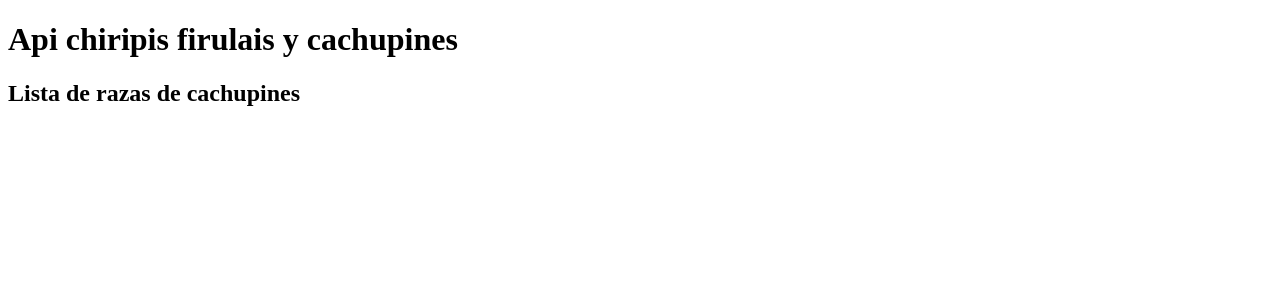
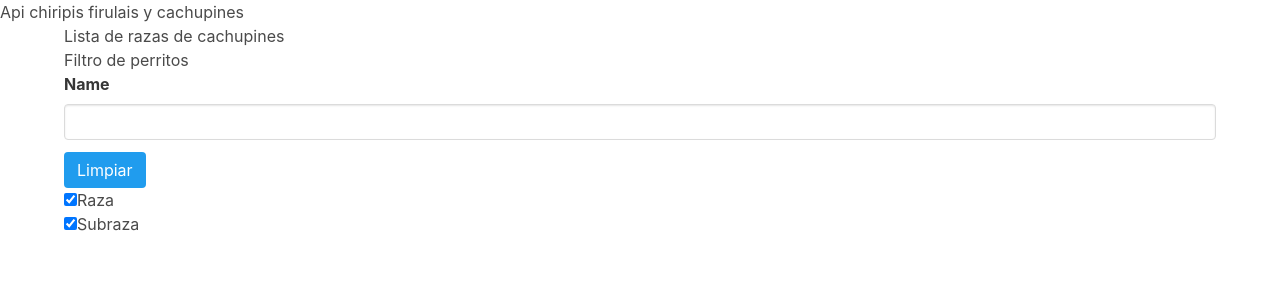
Before and after one commit to bnjmnsepulveda/FrontendDogAPI, an Angular app: page / in a window 1280 px wide. Shown: the top 300 px of the page. Built offline with nearby package versions, Linux system fonts and the light colour scheme; no server answers.

Commit message:
se agrega filtro y se empieza a integrar css

```diff
--- a/src/app/app.component.html
+++ b/src/app/app.component.html
@@ -1,3 +1,5 @@
 <!--The content below is only a placeholder and can be replaced.-->
 <h1>Api chiripis firulais y cachupines</h1>
-<router-outlet></router-outlet>
+<div class="container">
+  <router-outlet></router-outlet>
+</div>
--- a/src/app/app.module.ts
+++ b/src/app/app.module.ts
@@ -11,6 +11,7 @@ import { FiltroComponent } from './components/filtro/filtro.component';
 import { ContenedorRazasComponent } from './components/contenedor-razas/contenedor-razas.component';
 import { ApiErrorhandler } from './services/error-handler';
 import { DetalleSubrazaComponent } from './components/detalle-subraza/detalle-subraza.component';
+import { ImagenesComponent } from './components/imagenes/imagenes.component';
 
 @NgModule({
   declarations: [
@@ -19,7 +20,8 @@ import { DetalleSubrazaComponent } from './components/detalle-subraza/detalle-su
     DetalleRazaComponent,
     FiltroComponent,
     ContenedorRazasComponent,
-    DetalleSubrazaComponent
+    DetalleSubrazaComponent,
+    ImagenesComponent
   ],
   imports: [
     BrowserModule,
--- a/src/app/components/contenedor-razas/contenedor-razas.component.html
+++ b/src/app/components/contenedor-razas/contenedor-razas.component.html
@@ -1,6 +1,11 @@
 <h2>Lista de razas de cachupines</h2>
-<!--<app-filtro></app-filtro>-->
+<app-filtro
+[data]="data"
+[razas]="razas"
+(filtrarRazas)="onFiltarRazas($event)"
+(limpiarFiltro)="onLimpiarFiltro($event)"></app-filtro>
 <app-lista-razas
 [razas]="razas"
 (seleccionarRaza)="onSeleccionarRaza($event)"
-(seleccionarSubraza)="onSeleccionarSubraza($event)" ></app-lista-razas>
+(seleccionarSubraza)="onSeleccionarSubraza($event)"
+ ></app-lista-razas>
--- a/src/app/components/contenedor-razas/contenedor-razas.component.ts
+++ b/src/app/components/contenedor-razas/contenedor-razas.component.ts
@@ -11,6 +11,7 @@ import { Raza, Subraza } from 'src/app/model/domain';
 export class ContenedorRazasComponent implements OnInit {
 
   razas: Raza[];
+  data: Raza[];
 
   constructor(
     private razaService: RazaService,
@@ -21,9 +22,20 @@ export class ContenedorRazasComponent implements OnInit {
     this.razaService
     .findAll()
     .subscribe(
-      razas =>  this.razas = razas ,
+      razas => {
+        this.data = razas.slice();
+        this.razas = razas;
+      },
       error => console.log(error)
     );
+  }
+
+  onFiltarRazas(razas: Raza[]) {
+    this.razas = razas;
+  }
+
+  onLimpiarFiltro(razas: Raza[]) {
+    this.razas = this.data;
   }
 
   onSeleccionarRaza(raza: Raza) {
--- a/src/app/components/filtro/filtro.component.html
+++ b/src/app/components/filtro/filtro.component.html
@@ -1,8 +1,21 @@
 <div>
-  <form #filtroForm="ngForm" (submit)="onFiltrar()">
+  <form #filtroForm="ngForm">
     <h3>Filtro de perritos</h3>
-  <input #filtroRaza="ngModel" [(ngModel)]="filtro" name="filtroRaza" type="text" />
-  <button>Filtrar</button>
+    <div class="field">
+      <label class="label">Name</label>
+      <div class="control">
+        <input
+          class="input"
+          (keyup)="onFiltrar()"
+          #filtroRaza="ngModel"
+          [(ngModel)]="filtro"
+          name="filtroRaza"
+          type="text"
+        />
+      </div>
+    </div>
+
+    <button (click)="onLimpiarFiltro()" class="button is-info">Limpiar</button>
     <div class="check-filtro">
       <input
         type="checkbox"
--- a/src/app/components/filtro/filtro.component.ts
+++ b/src/app/components/filtro/filtro.component.ts
@@ -11,29 +11,50 @@ export class FiltroComponent implements OnInit {
   checkRaza = true;
   checkSubraza = true;
   filtro: string;
+  _razas: Raza[];
   @Input()
-  razas: Raza[];
+  data: Raza[];
   @Output()
   filtrarRazas = new EventEmitter<Raza[]>();
   @Output()
-  limpiarFiltro = new EventEmitter();
+  limpiarFiltro = new EventEmitter<Raza[]>();
 
   constructor() { }
 
   ngOnInit() {
   }
 
+  @Input()
+  set razas(razas: Raza[]) {
+    this._razas = razas;
+  }
+
   onFiltrar() {
+    this._razas = this.data;
     const busqueda = this.filtro.toLocaleLowerCase().trim();
-    this.razas.filter(raza => {
+    if (busqueda.length === 0) {
+      this.limpiarFiltro.emit(this.data);
+      return;
+    }
+    console.log('busqueda=' + busqueda);
+    const filtro = this._razas.filter(raza => {
       const filtroRaza = this.checkRaza && raza.nombre.toLocaleLowerCase().includes(busqueda);
-      // raza.subrazas.filter(subraza => )
-      return filtroRaza;
+      let filtroSubraza = false;
+      if (this.checkSubraza) {
+        for (let x = 0; x < raza.subrazas.length; x++) {
+          if (raza.subrazas[x].toLowerCase().includes(busqueda)) {
+            filtroSubraza = true;
+            break;
+          }
+        }
+      }
+      return filtroRaza || filtroSubraza;
     });
+    this.filtrarRazas.emit(filtro);
   }
 
   onLimpiarFiltro() {
-    this.limpiarFiltro.emit();
+    this.limpiarFiltro.emit(this.data);
   }
 
 }
--- a/src/app/components/imagenes/imagenes.component.html
+++ b/src/app/components/imagenes/imagenes.component.html
@@ -5,14 +5,3 @@
   </div>
   </div>
 </div>
-<style>
-    .parent {
-      display: flex;
-      height: 300px; /* Or whatever */
-    }
-
-    .child {
-      width: 250px;  /* Or whatever */
-      margin: auto;  /* Magic! */
-    }
-</style>
--- a/src/app/components/lista-razas/lista-razas.component.html
+++ b/src/app/components/lista-razas/lista-razas.component.html
@@ -1,8 +1,12 @@
-<div *ngIf="razas">
-  <ul *ngFor="let raza of razas">
-   <li><span>{{raza.nombre}}</span><button (click)="onSeleccionarRaza(raza)">Ver perrito</button></li>
-   <ul *ngFor="let subraza of raza.subrazas">
-    <li><span>{{subraza}}</span><button (click)="onSeleccionarSubraza(raza.nombre, subraza)" >Ver perrito</button></li>
-   </ul>
-  </ul>
+<div class="content" *ngIf="razas">
+  <ol type="1">
+   <li *ngFor="let raza of razas">
+     <span>{{raza.nombre}}</span><button class="button is-rounded" (click)="onSeleccionarRaza(raza)">Ver perrito</button>
+     <ol type="1">
+        <li *ngFor="let subraza of raza.subrazas">
+          <span>{{raza.nombre}} {{subraza}}</span><button class="button is-rounded" (click)="onSeleccionarSubraza(raza.nombre, subraza)" >Ver perrito</button>
+        </li>
+       </ol>
+    </li>
+  </ol>
 </div>
--- a/src/index.html
+++ b/src/index.html
@@ -7,6 +7,8 @@
 
   <meta name="viewport" content="width=device-width, initial-scale=1">
   <link rel="icon" type="image/x-icon" href="favicon.ico">
+    <link rel="stylesheet" href="https://cdnjs.cloudflare.com/ajax/libs/bulma/0.7.5/css/bulma.min.css">
+    <script defer src="https://use.fontawesome.com/releases/v5.3.1/js/all.js"></script>
 </head>
 <body>
   <app-root></app-root>
```
Lines whose indentation alone changed are shown as unchanged.
